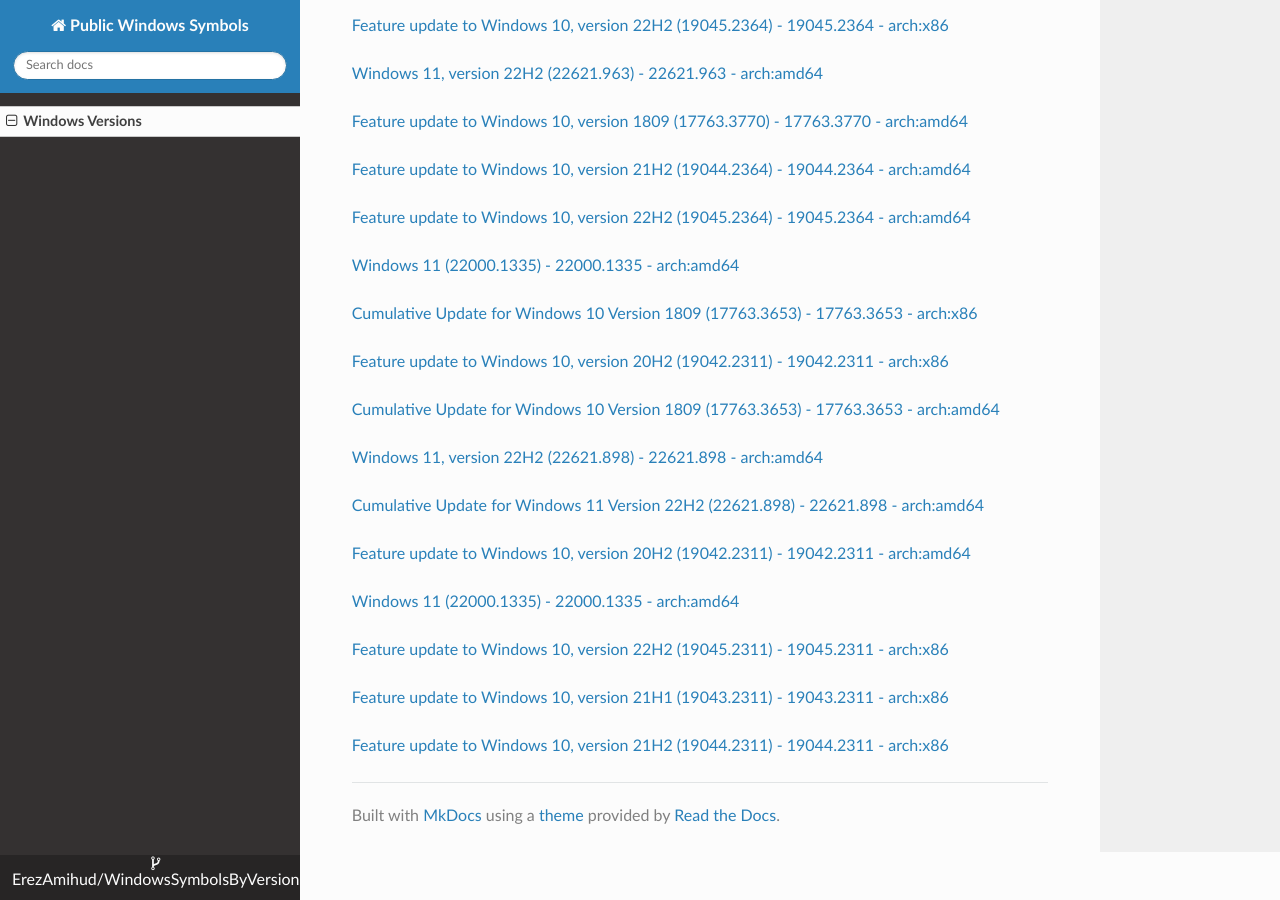
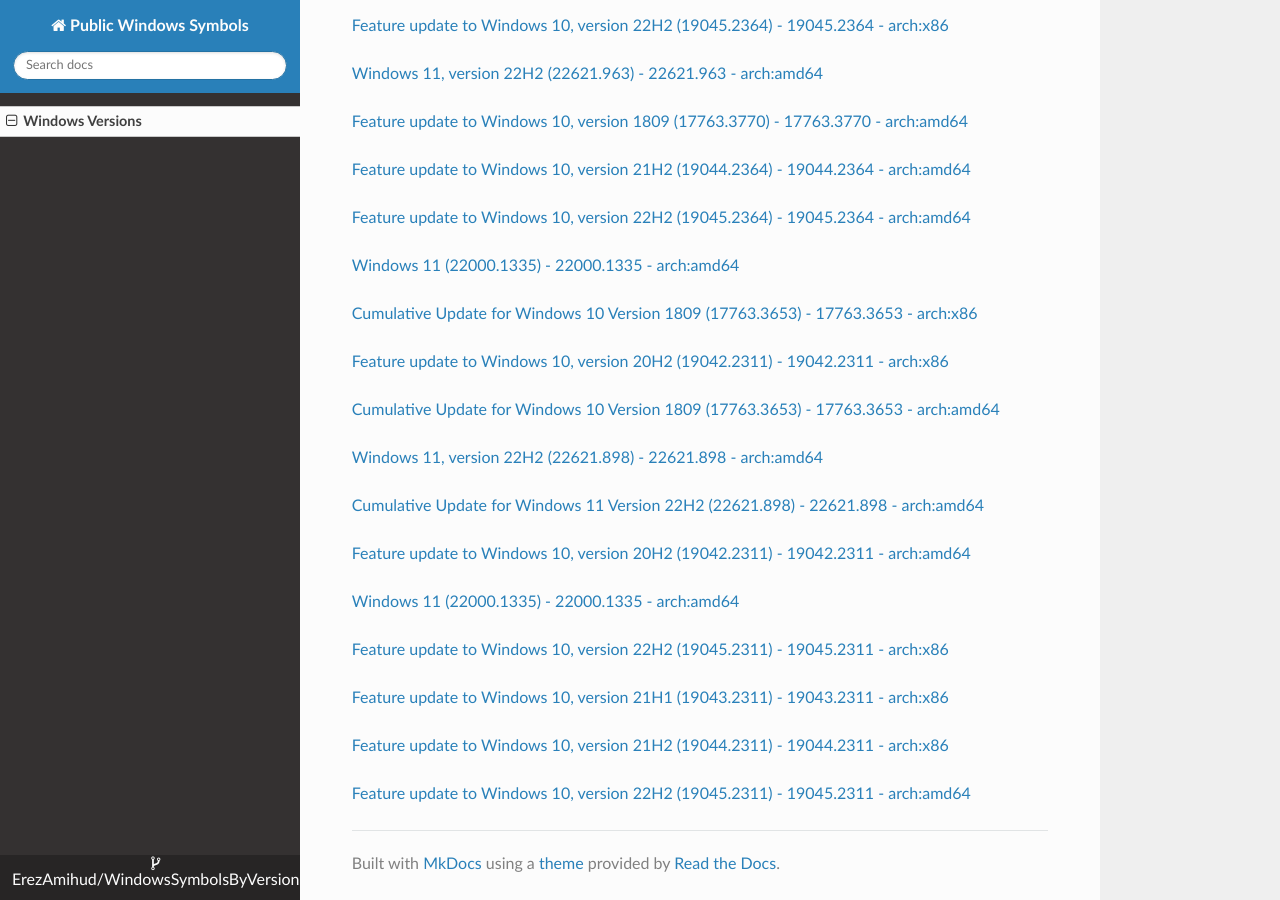
Before and after one commit to ErezAmihud/WindowsSymbolsByVersion, an MkDocs documentation site: the page built from docs/index.md, in a window 1280 px wide and 900 px high, scrolled down 44549 px. Built offline with MkDocs 1.6.1, drawn with Linux system fonts in a browser that asks for light colours; nearby versions of some CDN libraries.

Commit message:
Automated commit, add manifest for fc59a088-0c58-4efd-a108-3a65acd966b6

```diff
--- a/docs/index.md
+++ b/docs/index.md
@@ -2614,3 +2614,6 @@
 
 
 [Feature update to Windows 10, version 21H2 (19044.2311) - 19044.2311 - arch:x86](https://github.com/ErezAmihud/WindowsSymbolsByVersion/blob/main/manifests/fa685cb1-2e59-486d-b2a8-eedf22be4556.manifest)
+
+
+[Feature update to Windows 10, version 22H2 (19045.2311) - 19045.2311 - arch:amd64](https://github.com/ErezAmihud/WindowsSymbolsByVersion/blob/main/manifests/fc59a088-0c58-4efd-a108-3a65acd966b6.manifest)
```
Also changed, not shown: process_builds.json (+1 -1 lines), 1 other file.
